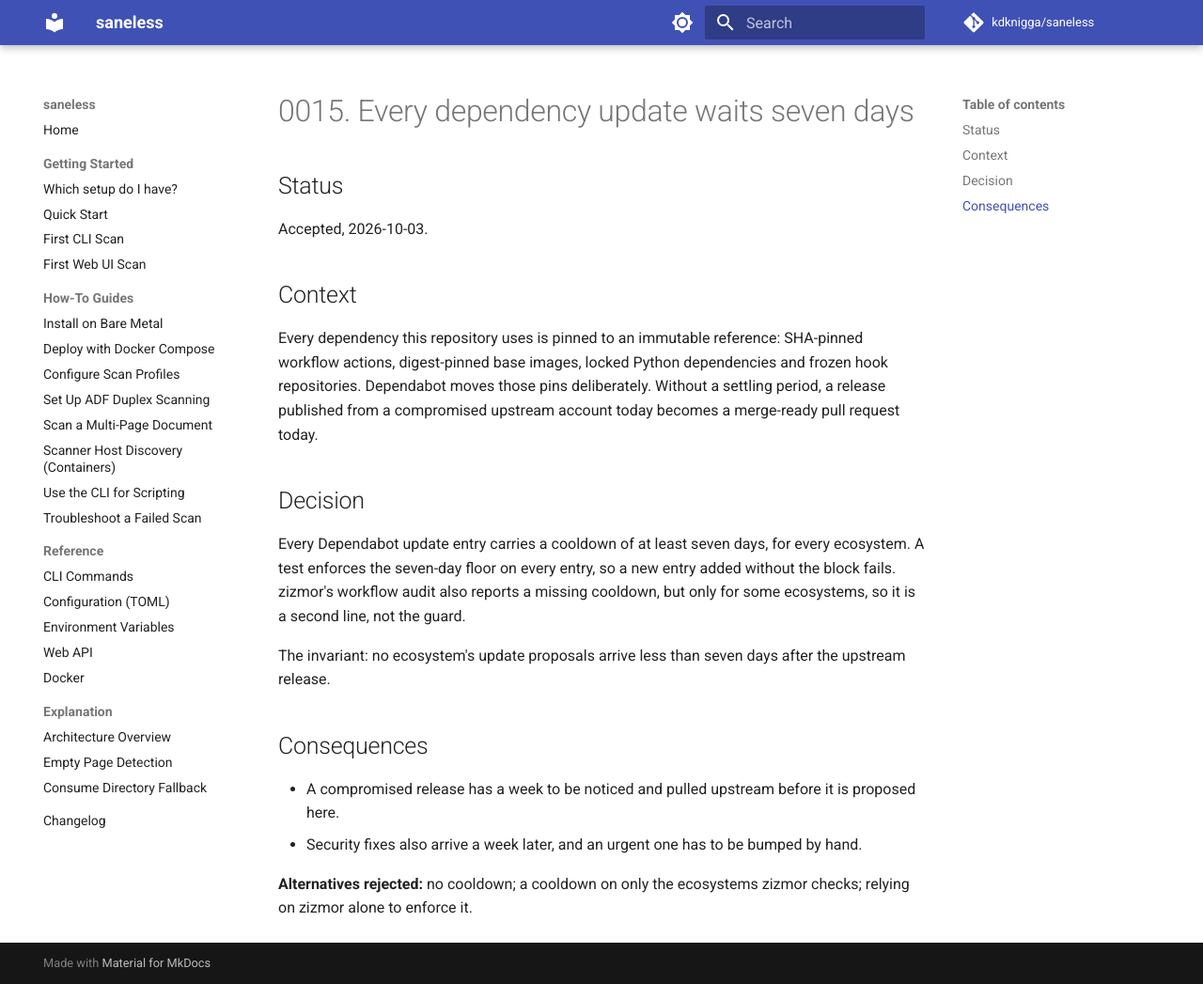
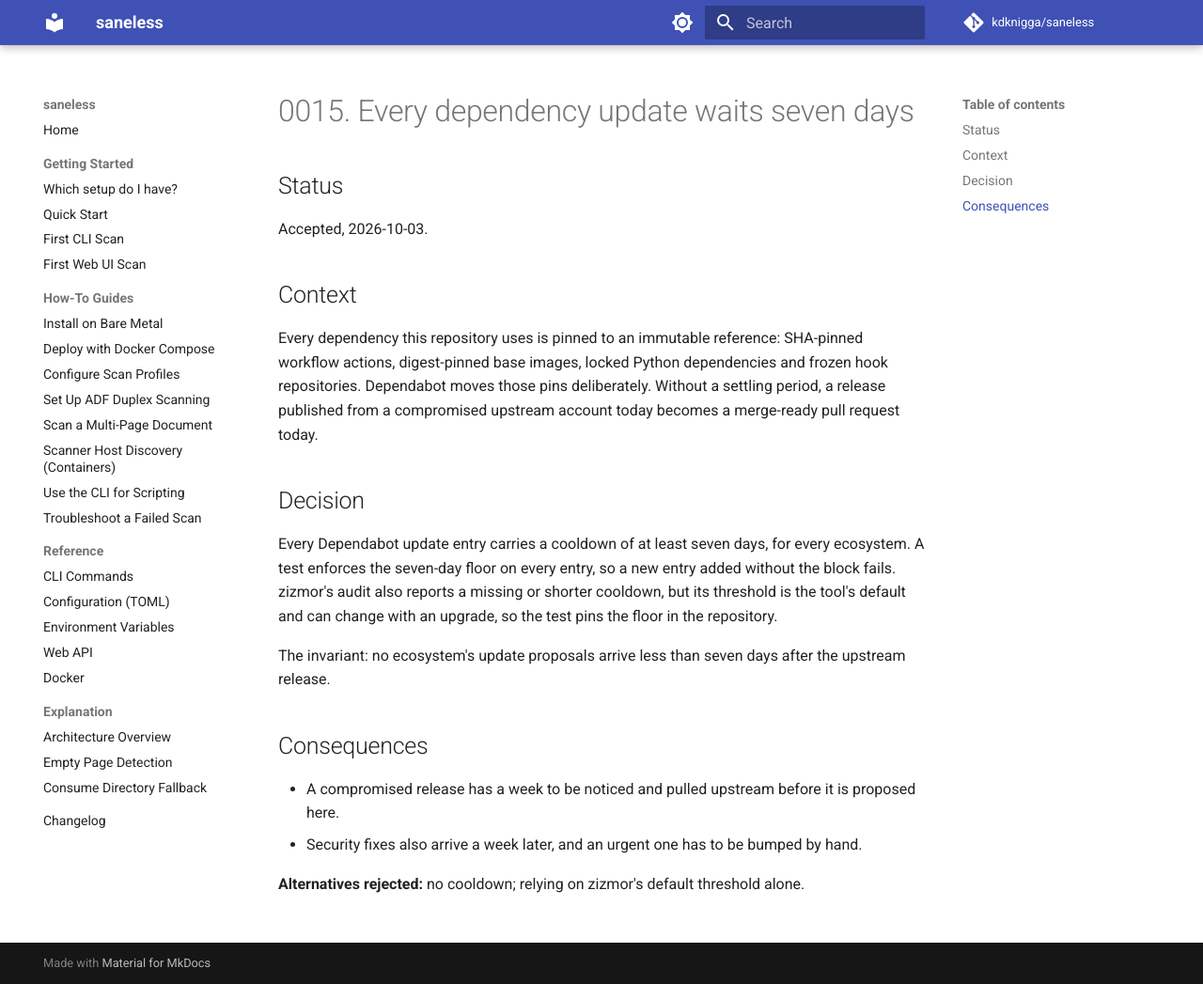
Before and after one commit to kdknigga/saneless, an MkDocs documentation site: the page built from docs/explanation/decisions/0015-dependabot-cooldown.md, in a window 1280 px wide and 1047 px high. Shown: the whole window at 94% size. Built offline with MkDocs 1.6.1 and Material for MkDocs 9.7.7, drawn with Linux system fonts in a browser that asks for light colours; comment, search, counter and statistics services are not loaded.

Commit message:
docs(51): describe zizmor's cooldown audit as measured
zizmor 1.30.1 reports a uv entry with no cooldown and one with a cooldown
under seven days. ADR 0015, the dependabot.yml header and the cooldown
test's docstring and message said it was ecosystem-gated; they now say the
test pins the seven-day floor in the repository because zizmor's threshold
is the tool's default and can change with an upgrade.

Co-Authored-By: Claude Opus 5.5 (1M context) <noreply@anthropic.com>
Claude-Session: https://claude.ai/code/session_015tNbPXausUJz2YgDAfExKU

```diff
--- a/docs/explanation/decisions/0015-dependabot-cooldown.md
+++ b/docs/explanation/decisions/0015-dependabot-cooldown.md
@@ -10,7 +10,7 @@ Every dependency this repository uses is pinned to an immutable reference: SHA-p
 
 ## Decision
 
-Every Dependabot update entry carries a cooldown of at least seven days, for every ecosystem. A test enforces the seven-day floor on every entry, so a new entry added without the block fails. zizmor's workflow audit also reports a missing cooldown, but only for some ecosystems, so it is a second line, not the guard.
+Every Dependabot update entry carries a cooldown of at least seven days, for every ecosystem. A test enforces the seven-day floor on every entry, so a new entry added without the block fails. zizmor's audit also reports a missing or shorter cooldown, but its threshold is the tool's default and can change with an upgrade, so the test pins the floor in the repository.
 
 The invariant: no ecosystem's update proposals arrive less than seven days after the upstream release.
 
@@ -19,4 +19,4 @@ The invariant: no ecosystem's update proposals arrive less than seven days after
 - A compromised release has a week to be noticed and pulled upstream before it is proposed here.
 - Security fixes also arrive a week later, and an urgent one has to be bumped by hand.
 
-**Alternatives rejected:** no cooldown; a cooldown on only the ecosystems zizmor checks; relying on zizmor alone to enforce it.
+**Alternatives rejected:** no cooldown; relying on zizmor's default threshold alone.
```
Also changed, not shown: 2 other files.
